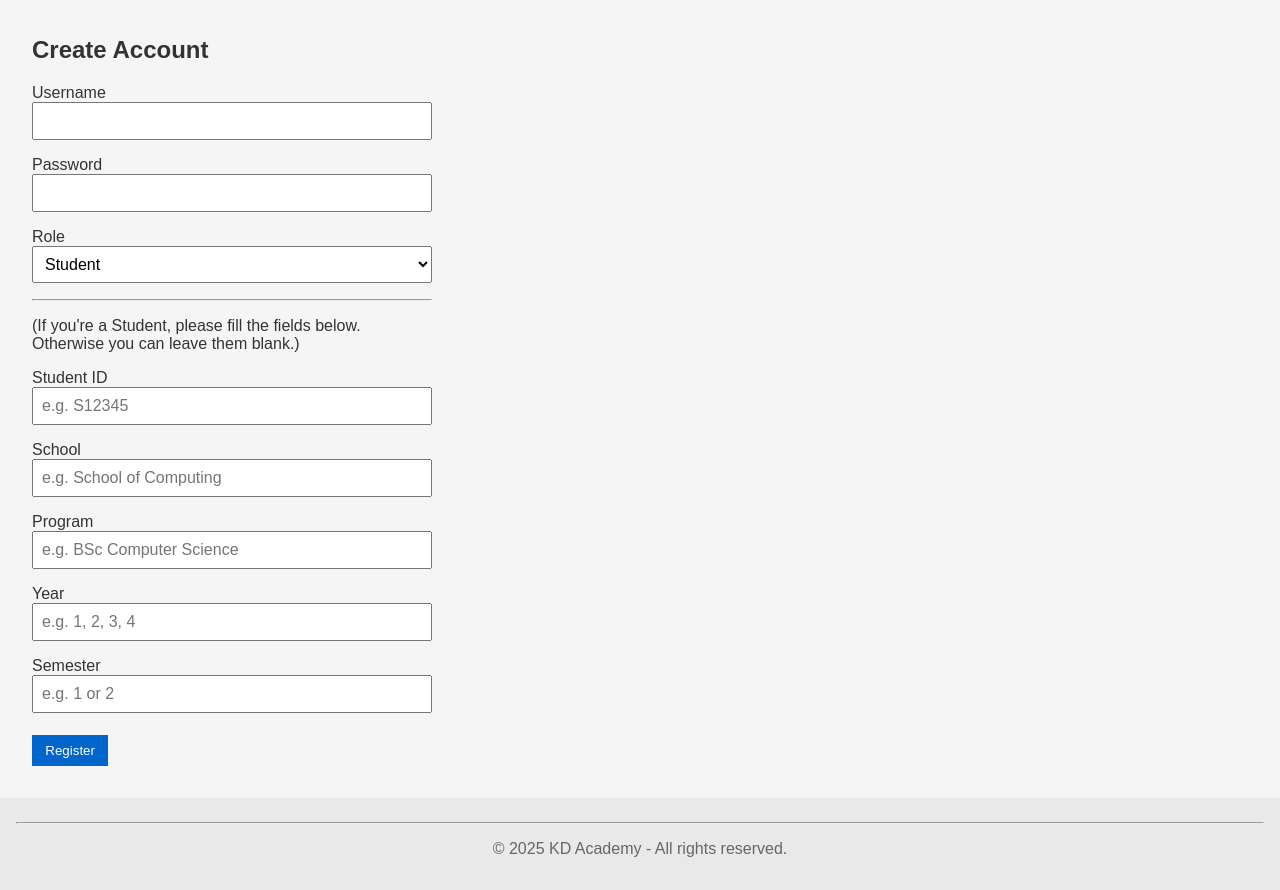
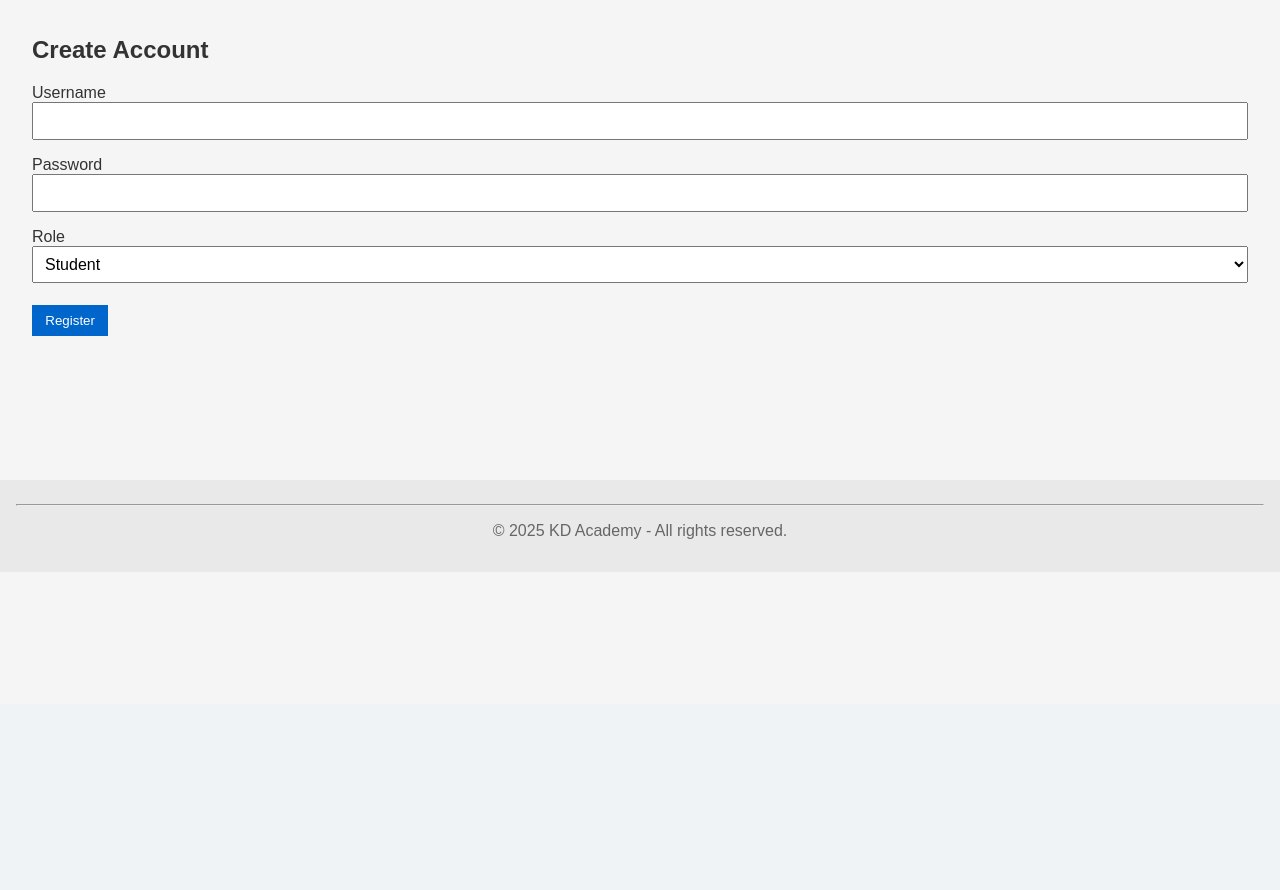
Before and after one commit to shahabaalam/School_Management_System, a Flask app: page /register in a window 1280 px wide. Shown: the part 96-986 px from the top of the page. After the commit the page ends 668 px from the top, so only its background shows below. Run offline with Flask 3, Linux system fonts and the light colour scheme.

Commit message:
UPDATED commit

```diff
--- a/app.py
+++ b/app.py
@@ -25,29 +25,18 @@ def init_db():
     with app.app_context():
         db = get_db()
         db.executescript("""
-        -- Users table now has extra columns for student-specific info
         CREATE TABLE IF NOT EXISTS users (
             id INTEGER PRIMARY KEY AUTOINCREMENT,
             username TEXT NOT NULL UNIQUE,
             password TEXT NOT NULL,
-            role TEXT NOT NULL,          -- 'student', 'teacher', 'admin'
-
-            -- Student-specific fields (can be blank/NULL for teacher/admin):
-            student_id TEXT,            -- e.g., "S12345"
-            school TEXT,
-            program TEXT,
-            year TEXT,                  -- e.g., "1", "2", "3", "4"
-            semester TEXT               -- e.g., "1" or "2"
+            role TEXT NOT NULL
+            -- 'student', 'teacher', 'admin'
         );
 
-        -- Courses also have extra fields
         CREATE TABLE IF NOT EXISTS courses (
             id INTEGER PRIMARY KEY AUTOINCREMENT,
             name TEXT NOT NULL,
-            school TEXT,
-            program TEXT,
-            year TEXT,
-            semester TEXT
+            semester TEXT NOT NULL
         );
 
         CREATE TABLE IF NOT EXISTS enrollments (
@@ -75,13 +64,14 @@ def init_db():
         """)
         db.commit()
 
+
 # -----------------------------
 # GENERAL ROUTES
 # -----------------------------
 @app.route("/")
 def index():
     """
-    Homepage with quick links to Admin, Teacher, Student login,
+    Homepage with quick links to admin, teacher, and student login,
     plus a link to register.
     """
     return render_template("index.html")
@@ -89,36 +79,25 @@ def index():
 @app.route("/register", methods=["GET", "POST"])
 def register():
     """
-    Registration page.
-    - If user chooses 'student', they must also fill in:
-      student_id, school, program, year, semester
-    - If user chooses 'teacher' or 'admin', we can store these columns as blank or NULL.
+    Single registration page.
+    In a real scenario, you may want separate ways to add admins vs. students.
     """
     if request.method == "POST":
         username = request.form["username"]
         password = request.form["password"]
-        role = request.form["role"]
-
-        # Student-specific fields (may be empty if role != 'student')
-        student_id = request.form.get("student_id", "")
-        school = request.form.get("school", "")
-        program = request.form.get("program", "")
-        user_year = request.form.get("year", "")
-        user_semester = request.form.get("semester", "")
+        role = request.form["role"]  # student, teacher, admin
 
         db = get_db()
         try:
             db.execute(
-                """INSERT INTO users
-                   (username, password, role, student_id, school, program, year, semester)
-                   VALUES (?, ?, ?, ?, ?, ?, ?, ?)""",
-                (username, password, role, student_id, school, program, user_year, user_semester)
+                "INSERT INTO users (username, password, role) VALUES (?, ?, ?)",
+                (username, password, role)
             )
             db.commit()
         except sqlite3.IntegrityError:
             return "Error: That username is already taken. Please choose another."
 
-        # Redirect to the appropriate login page
+        # After successful registration, direct them to their role-specific login
         if role == "admin":
             return redirect(url_for("admin_login"))
         elif role == "teacher":
@@ -134,9 +113,12 @@ def logout():
     session.clear()
     return redirect(url_for("index"))
 
+
 # -----------------------------
 # SEPARATE LOGIN ROUTES
 # -----------------------------
+
+# ADMIN LOGIN
 @app.route("/login/admin", methods=["GET", "POST"])
 def admin_login():
     if request.method == "POST":
@@ -159,6 +141,8 @@ def admin_login():
 
     return render_template("admin_login.html")
 
+
+# TEACHER LOGIN
 @app.route("/login/teacher", methods=["GET", "POST"])
 def teacher_login():
     if request.method == "POST":
@@ -181,6 +165,8 @@ def teacher_login():
 
     return render_template("teacher_login.html")
 
+
+# STUDENT LOGIN
 @app.route("/login/student", methods=["GET", "POST"])
 def student_login():
     if request.method == "POST":
@@ -203,12 +189,15 @@ def student_login():
 
     return render_template("student_login.html")
 
+
 # -----------------------------
 # ADMIN-ONLY ROUTES
 # -----------------------------
 @app.route("/admin/dashboard")
 def admin_dashboard():
-    """Dashboard for admin users only."""
+    """
+    Dashboard for admin users only.
+    """
     if "user_id" not in session or session.get("role") != "admin":
         return "Access Denied. Admins Only."
     return render_template("admin_dashboard.html")
@@ -216,40 +205,35 @@ def admin_dashboard():
 @app.route("/admin/manage_courses", methods=["GET", "POST"])
 def manage_courses():
     """
-    Admin can create new courses with additional info:
-      - Name
-      - School
-      - Program
-      - Year
-      - Semester
+    Admin can create, edit, delete courses here.
     """
     if "user_id" not in session or session.get("role") != "admin":
         return "Access Denied. Admins Only."
 
     db = get_db()
+
+    # Add new course (if POST request)
     if request.method == "POST":
-        name = request.form["name"]
-        school = request.form["school"]
-        program = request.form["program"]
-        course_year = request.form["year"]
+        course_name = request.form["course_name"]
         semester = request.form["semester"]
-
-        db.execute("""
-            INSERT INTO courses (name, school, program, year, semester)
-            VALUES (?, ?, ?, ?, ?)
-        """, (name, school, program, course_year, semester))
+        db.execute("INSERT INTO courses (name, semester) VALUES (?, ?)",
+                   (course_name, semester))
         db.commit()
         return redirect(url_for("manage_courses"))
 
-    # For GET requests, list existing courses
+    # Show existing courses
     cursor = db.execute("SELECT * FROM courses")
     courses = cursor.fetchall()
     return render_template("manage_courses.html", courses=courses)
 
 @app.route("/admin/delete_course/<int:course_id>", methods=["POST"])
 def delete_course(course_id):
+    """
+    Delete a course (admin only).
+    """
     if "user_id" not in session or session.get("role") != "admin":
         return "Access Denied. Admins Only."
+
     db = get_db()
     db.execute("DELETE FROM courses WHERE id = ?", (course_id,))
     db.commit()
@@ -257,35 +241,35 @@ def delete_course(course_id):
 
 @app.route("/admin/edit_course/<int:course_id>", methods=["GET", "POST"])
 def edit_course(course_id):
+    """
+    Edit a course (admin only).
+    """
     if "user_id" not in session or session.get("role") != "admin":
         return "Access Denied. Admins Only."
 
     db = get_db()
     if request.method == "POST":
-        name = request.form["name"]
-        school = request.form["school"]
-        program = request.form["program"]
-        course_year = request.form["year"]
+        course_name = request.form["course_name"]
         semester = request.form["semester"]
-
-        db.execute("""
-            UPDATE courses
-            SET name = ?, school = ?, program = ?, year = ?, semester = ?
-            WHERE id = ?
-        """, (name, school, program, course_year, semester, course_id))
+        db.execute("UPDATE courses SET name = ?, semester = ? WHERE id = ?",
+                   (course_name, semester, course_id))
         db.commit()
         return redirect(url_for("manage_courses"))
     else:
         cursor = db.execute("SELECT * FROM courses WHERE id = ?", (course_id,))
         course = cursor.fetchone()
+        # Reuse 'enroll.html' for editing or create a separate template
         return render_template("enroll.html", course=course, is_edit=True)
+
 
 # -----------------------------
 # TEACHER-ONLY ROUTES
 # -----------------------------
 @app.route("/teacher/dashboard")
 def teacher_dashboard():
-    """Dashboard for teacher users only."""
+    """
+    Dashboard for teacher users only.
+    """
     if "user_id" not in session or session.get("role") != "teacher":
         return "Access Denied. Teachers Only."
     return render_template("teacher_dashboard.html")
@@ -293,8 +277,8 @@ def teacher_dashboard():
 @app.route("/teacher/courses")
 def teacher_courses():
     """
-    Shows all courses for teacher.
-    Teacher can choose any course to mark attendance.
+    List of courses (teacher may see all or just the ones they handle).
+    For simplicity, let's show all, and the teacher can pick one to mark attendance.
     """
     if "user_id" not in session or session.get("role") != "teacher":
         return "Access Denied. Teachers Only."
@@ -313,12 +297,13 @@ def course_attendance(course_id):
         return "Access Denied. Teachers Only."
 
     db = get_db()
+    # Get course details
     course_cursor = db.execute("SELECT * FROM courses WHERE id = ?", (course_id,))
     course = course_cursor.fetchone()
 
-    # All enrollments for this course
+    # Get all enrollments for this course (with student info)
     enrollment_cursor = db.execute("""
-        SELECT e.id AS enrollment_id, u.username AS student_name, u.student_id
+        SELECT e.id AS enrollment_id, u.username AS student_name
         FROM enrollments e
         JOIN users u ON e.user_id = u.id
         WHERE e.course_id = ?
@@ -329,30 +314,39 @@ def course_attendance(course_id):
 
 @app.route("/teacher/process_attendance/<int:course_id>", methods=["POST"])
 def process_attendance(course_id):
-    """POST route for teacher to record attendance for multiple students."""
+    """
+    Teacher's POST request to record attendance for multiple students at once.
+    """
     if "user_id" not in session or session.get("role") != "teacher":
         return "Access Denied. Teachers Only."
 
     date = request.form.get("attendance_date")
     db = get_db()
+
+    # For each status_<enrollment_id> in the form
     for key in request.form:
         if key.startswith("status_"):
-            enrollment_id_str = key.split("_")[1]
+            enrollment_id_str = key.split("_")[1]  # e.g. "status_3" -> "3"
             enrollment_id = int(enrollment_id_str)
             status = request.form[key]  # "present" or "absent"
+
             db.execute(
                 "INSERT INTO attendance (enrollment_id, date, status) VALUES (?, ?, ?)",
                 (enrollment_id, date, status)
             )
     db.commit()
+
     return redirect(url_for("teacher_dashboard"))
+
 
 # -----------------------------
 # STUDENT-ONLY ROUTES
 # -----------------------------
 @app.route("/student/dashboard")
 def student_dashboard():
-    """Dashboard for student users only."""
+    """
+    Dashboard for student users only.
+    """
     if "user_id" not in session or session.get("role") != "student":
         return "Access Denied. Students Only."
     return render_template("student_dashboard.html")
@@ -361,21 +355,25 @@ def student_dashboard():
 def courses():
     """
     List all available courses for student enrollment.
-    (We show all courses, but typically only a 'student' would enroll.)
+    (Public route or restricted to student? We'll allow any logged-in user, but logically for students.)
     """
     if "user_id" not in session:
         return redirect(url_for("index"))
 
+    # If strictly for students, un-comment next lines:
+    # if session.get("role") != "student":
+    #     return "Access Denied. Students Only."
+
     db = get_db()
     cursor = db.execute("SELECT * FROM courses")
     course_list = cursor.fetchall()
-    # If teacher logged in, they see a different link. If student, enrollment link.
-    is_teacher = (session.get("role") == "teacher")
-    return render_template("courses.html", courses=course_list, is_teacher=is_teacher)
+    return render_template("courses.html", courses=course_list, is_teacher=(session.get("role") == "teacher"))
 
 @app.route("/enroll/<int:course_id>", methods=["GET", "POST"])
 def enroll(course_id):
-    """Student enrolls in a course."""
+    """
+    Student enrolls in a course.
+    """
     if "user_id" not in session or session.get("role") != "student":
         return "Access Denied. Students Only."
 
@@ -395,13 +393,15 @@ def enroll(course_id):
 
 @app.route("/my_enrollments")
 def my_enrollments():
-    """Shows all courses the student is enrolled in."""
+    """
+    Shows all courses the student is enrolled in.
+    """
     if "user_id" not in session or session.get("role") != "student":
         return "Access Denied. Students Only."
 
     db = get_db()
     cursor = db.execute("""
-        SELECT e.id AS enrollment_id, c.name AS course_name, c.semester, c.school, c.program, c.year
+        SELECT e.id AS enrollment_id, c.name AS course_name, c.semester AS semester
         FROM enrollments e
         JOIN courses c ON e.course_id = c.id
         WHERE e.user_id = ?
@@ -409,6 +409,7 @@ def my_enrollments():
     enrollments = cursor.fetchall()
     return render_template("my_enrollments.html", enrollments=enrollments)
 
+
 # -----------------------------
 # MAIN ENTRY
 # -----------------------------
--- a/static/style.css
+++ b/static/style.css
@@ -83,11 +83,6 @@ button:hover {
 }
 
 /* Forms */
-.login-form {
-    max-width: 400px;
-    margin: 1em 0;
-}
-
 .login-form div {
     margin-bottom: 1em;
 }
@@ -98,3 +93,12 @@ button:hover {
     padding: 0.5em;
     font-size: 1em;
 }
+
+.home-page ul {
+    list-style-type: none;
+    padding: 0;
+}
+
+.home-page li {
+    margin: 0.5em 0;
+}
--- a/templates/base.html
+++ b/templates/base.html
@@ -14,6 +14,7 @@
         <nav>
             <a href="{{ url_for('index') }}">Home</a>
             {% if session.get('user_id') %}
+            <!-- If user is logged in -->
             {% if session.get('role') == 'admin' %}
             | <a href="{{ url_for('admin_dashboard') }}">Admin Dashboard</a>
             {% elif session.get('role') == 'teacher' %}
@@ -23,6 +24,7 @@
             {% endif %}
             | <a href="{{ url_for('logout') }}">Logout</a>
             {% else %}
+            <!-- If user is not logged in -->
             | <a href="{{ url_for('register') }}">Register</a>
             {% endif %}
         </nav>
--- a/templates/courses.html
+++ b/templates/courses.html
@@ -7,9 +7,6 @@
     <thead>
         <tr>
             <th>Name</th>
-            <th>School</th>
-            <th>Program</th>
-            <th>Year</th>
             <th>Semester</th>
             <th>Action</th>
         </tr>
@@ -18,9 +15,6 @@
         {% for course in courses %}
         <tr>
             <td>{{ course.name }}</td>
-            <td>{{ course.school }}</td>
-            <td>{{ course.program }}</td>
-            <td>{{ course.year }}</td>
             <td>{{ course.semester }}</td>
             <td>
                 {% if is_teacher %}
--- a/templates/my_enrollments.html
+++ b/templates/my_enrollments.html
@@ -7,9 +7,6 @@
     <thead>
         <tr>
             <th>Course Name</th>
-            <th>School</th>
-            <th>Program</th>
-            <th>Year</th>
             <th>Semester</th>
         </tr>
     </thead>
@@ -17,9 +14,6 @@
         {% for e in enrollments %}
         <tr>
             <td>{{ e.course_name }}</td>
-            <td>{{ e.school }}</td>
-            <td>{{ e.program }}</td>
-            <td>{{ e.year }}</td>
             <td>{{ e.semester }}</td>
         </tr>
         {% endfor %}
--- a/templates/register.html
+++ b/templates/register.html
@@ -4,56 +4,22 @@
 {% block content %}
 <h2>Create Account</h2>
 <form method="POST" class="login-form">
-
-    <!-- Basic fields -->
     <div>
         <label>Username</label><br>
         <input type="text" name="username" required>
     </div>
-
     <div>
         <label>Password</label><br>
         <input type="password" name="password" required>
     </div>
-
     <div>
         <label>Role</label><br>
-        <select name="role" required>
+        <select name="role">
             <option value="student">Student</option>
             <option value="teacher">Teacher</option>
             <option value="admin">Admin</option>
         </select>
     </div>
-
-    <!-- Student-specific fields (if user picks student, they fill these) -->
-    <hr>
-    <p>(If you're a Student, please fill the fields below. Otherwise you can leave them blank.)</p>
-
-    <div>
-        <label>Student ID</label><br>
-        <input type="text" name="student_id" placeholder="e.g. S12345">
-    </div>
-
-    <div>
-        <label>School</label><br>
-        <input type="text" name="school" placeholder="e.g. School of Computing">
-    </div>
-
-    <div>
-        <label>Program</label><br>
-        <input type="text" name="program" placeholder="e.g. BSc Computer Science">
-    </div>
-
-    <div>
-        <label>Year</label><br>
-        <input type="text" name="year" placeholder="e.g. 1, 2, 3, 4">
-    </div>
-
-    <div>
-        <label>Semester</label><br>
-        <input type="text" name="semester" placeholder="e.g. 1 or 2">
-    </div>
-
     <button type="submit">Register</button>
 </form>
 {% endblock %}
```
Also changed, not shown: create_database.py (+2 -10 lines), templates/course_attendance.html (+4 -6 lines), templates/enroll.html (+11 -27 lines), templates/manage_courses.html (+12 -28 lines), academy.db.
